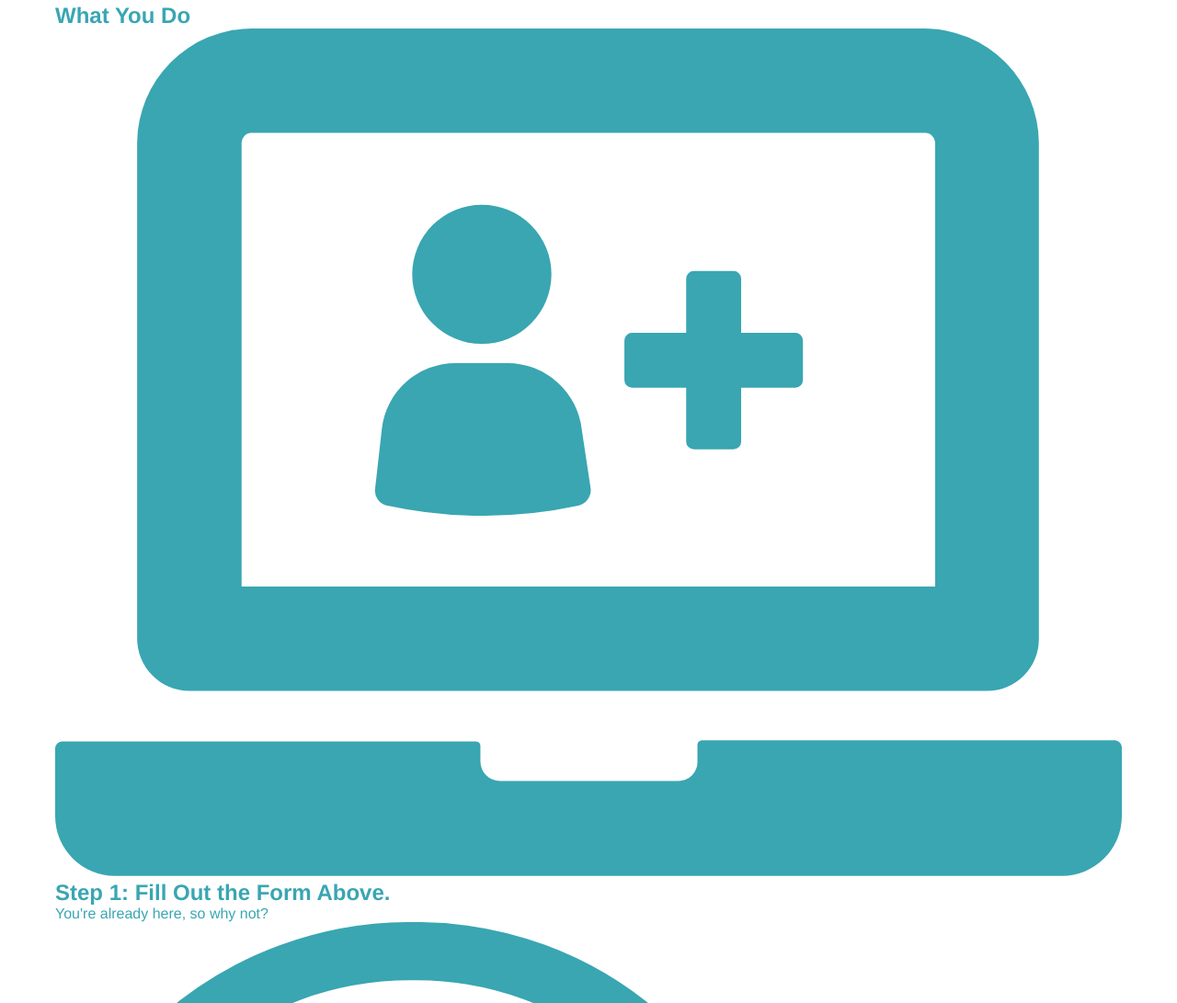
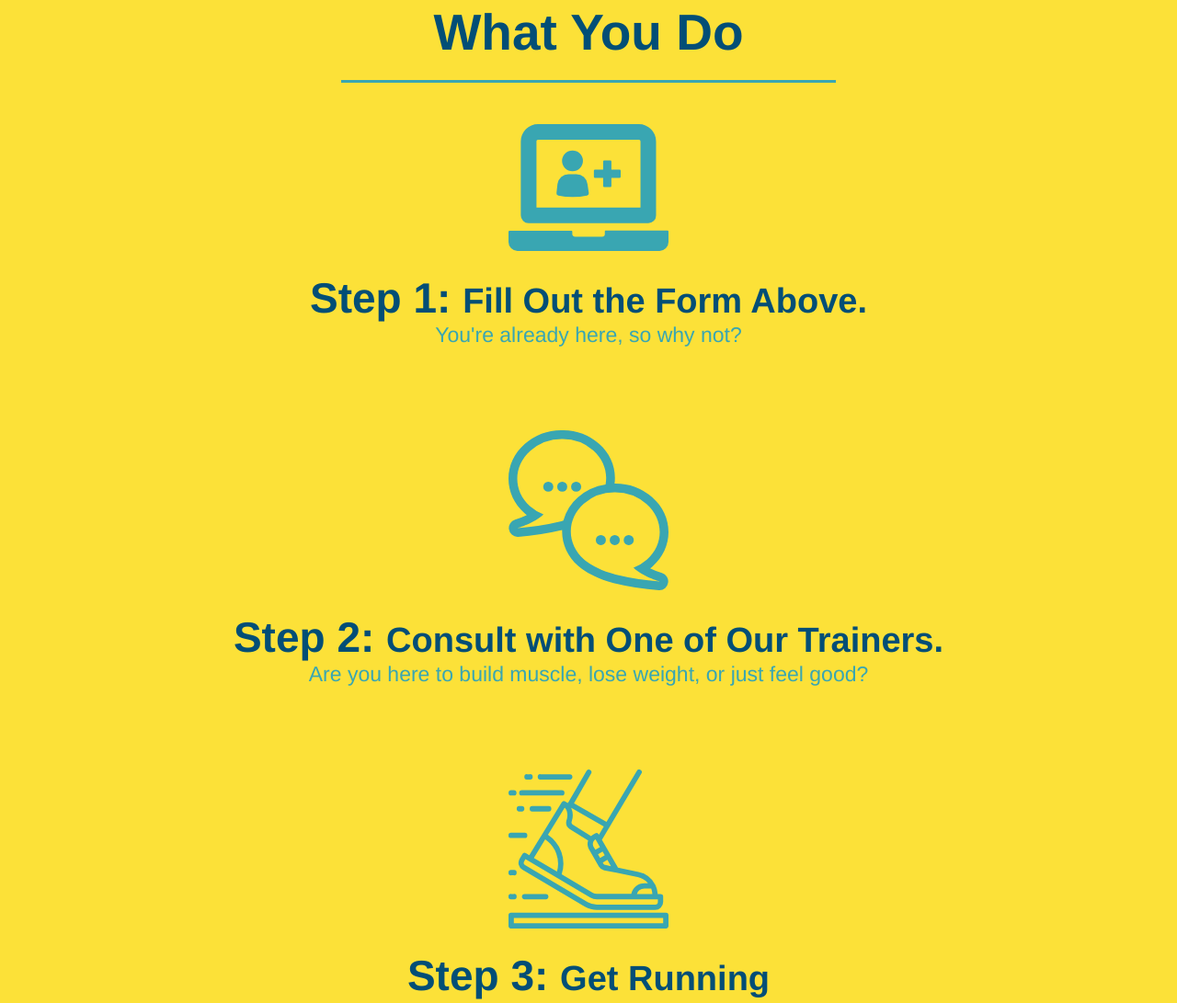
Before and after one commit to ddoherty6/run-buddy, a plain HTML site: page index.html in a window 1280 px wide. Shown: the part 1117-2208 px from the top of the page at 92% size. Drawn offline with Linux system fonts and the light colour scheme.

Commit message:
style what you do section

```diff
--- a/assets/css/style.css
+++ b/assets/css/style.css
@@ -129,20 +129,56 @@ h3 {
       text-align: center;
   }
 
-  .intro h2 {
-      font-size: 55px;
-      color: #024e76;
-      margin-bottom: 35px;
-      padding: 0 100px 20px 100px;
-      border-bottom: 3px solid;
-      border-color: #fce138;
-      display: inline-block;
-  }
-
-  .intro p {
+    .intro p {
       line-height: 1.7;
       color: #39a6b2;
       width: 80%;
       font-size: 20px;
       margin: 0 auto;
   }
+
+  .steps {
+      text-align: center;
+      background: #fce138;
+  }
+
+  .section-title {
+      font-size: 55px;
+      color: #024e76;
+      margin-bottom: 35px;
+      padding: 0 100px 20px 100px;
+      display: inline-block;
+      border-bottom: 3px solid;
+  }
+
+  .primary-border {
+      border-color: #fce138;
+  }
+
+  .secondary-border {
+      border-color: #39a6b2;
+  }
+
+  .steps div {
+      margin-bottom: 80px;
+  }
+
+  .steps img {
+      width: 15%;
+      margin: 10px 0;
+  }
+
+  .steps h3 {
+      color: #024e76;
+      font-size: 46px;
+      margin-top: 10px;
+  }
+
+  .steps p {
+      color: #39a6b2;
+      font-size: 23px;
+  }
+
+  .steps span{
+      font-size: 38px;
+  }
--- a/index.html
+++ b/index.html
@@ -70,38 +70,38 @@
 
   <!-- "what we do" section -->
   <section id="what-we-do" class="intro">
-    <h2>What We Do</h2>
+    <h2 class="section-title primary-border">What We Do</h2>
     <p>
       butcher selfies chambray shabby chic gentrify readymade yr Echo Park XOXO Tumblr normcore Banksy direct trade Blue Bottle chillwave you probably haven't heard of them single-origin coffee Vice fanny pack fixie Odd Future Austin fingerstache pickled twee synth Wes Anderson Thundercats viral bitters flannel meggings narwhal Marfa Schlitz sustainable Intelligentsia umami deep v craft
     </p>
   </section>
 
   <!-- "what you do" section -->
-  <section id="what-you-do">
-    <h2>What You Do</h2>
+  <section id="what-you-do" class="steps">
+    <h2 class="section-title secondary-border">What You Do</h2>
 
     <div>
       <!-- insert this img element -->
       <img src="./assets/images/step-1.svg" alt="" />
-      <h3>Step 1: Fill Out the Form Above.</h3>
+      <h3>Step 1: <span>Fill Out the Form Above.</span></h3>
       <p>You're already here, so why not?</p>
     </div>
 
     <div>
       <img src="./assets/images/step-2.svg" alt="" />
-      <H3>Step 2: Consult with One of Our Trainers.</H3>
+      <H3>Step 2: <span>Consult with One of Our Trainers.</span></H3>
       <p>Are you here to build muscle, lose weight, or just feel good?</p>
     </div>
 
     <div>
       <img src="./assets/images/step-3.svg" alt="" />
-      <h3>Step 3: Get Running</h3>
+      <h3>Step 3: <span>Get Running</span></h3>
       <p>Hit the ground running (literally) once your trainer lays out your plan.</p>
     </div>
 
     <div>
       <img src="./assets/images/step-4.svg" alt="" />
-      <h3>Step 4: See Results</h3>
+      <h3>Step 4: <span>See Results</span></h3>
       <p>Bi-weekly checkins with your trainer will keep you focused</p>
     </div>
   </section>
```
